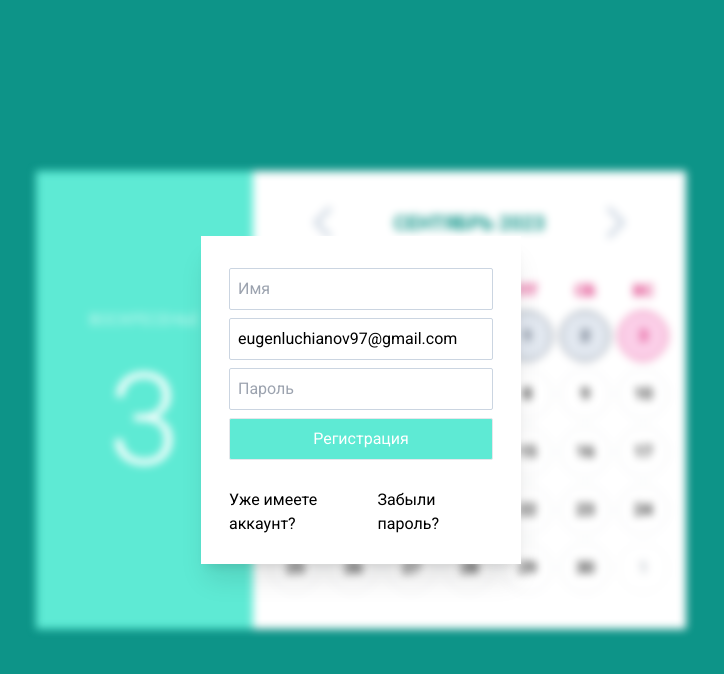
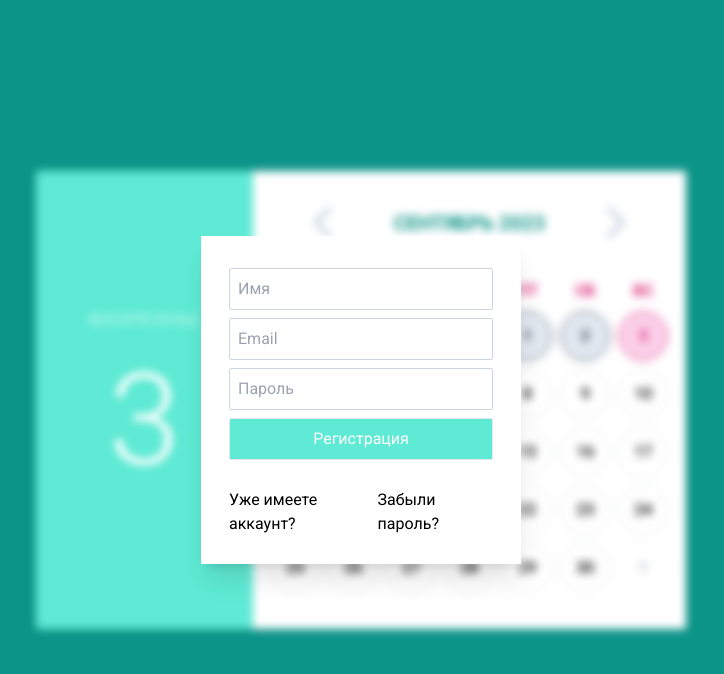
Before and after one commit to eugenluchianov97/todo-list, a React (Create React App) app: page / in a window 1280 px wide. Both pictures are taken after a click on the element "Регистрация". Shown: the top 674 px of the page, without its empty margins (279-1003 px from the left). Built offline with nearby package versions, Linux system fonts and the light colour scheme; no server answers.

Commit message:
12.09.2023 20:57

```diff
--- a/src/App.tsx
+++ b/src/App.tsx
@@ -29,11 +29,11 @@ function App() {
         else{
             openModal(<Login openModal={openModal}/>);
         }
-        axios.get('http://localhost:8000/api/me', config).then(res => {
-            console.log(res)
-        }).catch(err => {
-            console.log(err)
-        });
+        // axios.get('http://localhost:8000/api/me', config).then(res => {
+        //     console.log(res)
+        // }).catch(err => {
+        //     console.log(err)
+        // });
     },[])
 
 
--- a/src/api.tsx
+++ b/src/api.tsx
@@ -21,6 +21,20 @@ export const login = (data:any) => {
     return csrf_cookie().then((res:any) => {
         return axios.post(host+'/api/auth/login',data, config)
     })
+}
+
+
+export const register = (data:any) => {
+    const config = {
+        headers:{
+            "Accept":"application/json",
+        },
+        withCredentials: true
+    }
+
+    return csrf_cookie().then((res:any) => {
+        return axios.post(host+'/api/auth/register',data, config)
+    })
 
 
 }
--- a/src/components/Login/Component.tsx
+++ b/src/components/Login/Component.tsx
@@ -63,10 +63,10 @@ export default (props:LoginProps) => {
     }
 
     const openRegister = () => {
-        props.openModal(<Register/>)
+        props.openModal(<Register openModal={props.openModal}/>)
     }
-    const emailClass = "my-1 outline-none border border-slate-300 rounded-sm p-2 w-full " + (emailEr.length > 0 || credentialsEr.length > 0  ? "border-red-300" : "")
-    const passwordClass = "my-1 outline-none border border-slate-300 rounded-sm p-2 w-full " + (passwordEr.length > 0 || credentialsEr.length > 0? "border-red-300" : "")
+    const emailClass = "my-1 outline-none border  rounded-sm p-2 w-full " + (emailEr.length > 0 || credentialsEr.length > 0  ? "border-red-300" : "border-slate-300")
+    const passwordClass = "my-1 outline-none border rounded-sm p-2 w-full " + (passwordEr.length > 0 || credentialsEr.length > 0? "border-red-300" : "border-slate-300")
     return (
 
         <>
--- a/src/components/Register/Component.tsx
+++ b/src/components/Register/Component.tsx
@@ -1,9 +1,14 @@
 import React, {useState} from "react";
-import {login} from "../../api";
+import {register} from "../../api";
 
+import Login from "./../Login/Component"
 
-export default () => {
-    const [email, setEmail] = useState('eugenluchianov97@gmail.com');
+interface RegisterProps {
+    openModal:(element: JSX.Element) => void,
+}
+
+export default (props:RegisterProps) => {
+    const [email, setEmail] = useState('');
     const [password, setPassword] = useState('');
     const [name, setName] = useState('');
     const [emailEr, setEmailEr] = useState([]);
@@ -13,51 +18,47 @@ export default () => {
     const [loading, setLoading] = useState(false);
 
     const Register = () => {
-        // setLoading(true)
+        setLoading(true)
         //
-        // const data = {
-        //     email:email,
-        //     password:password
-        // }
-        // login(data).then((res:any) => {
-        //
-        //     if(res.status === 200){
-        //         localStorage.setItem('token',res.data.token);
-        //     }
-        //     setLoading(false)
-        //
-        // }).catch(err => {
-        //     if(err.response.status === 422){
-        //         Object.entries(err.response.data.errors).map((er :any) => {
-        //             if(er[0] === 'email') {
-        //                 setEmailEr(er[1])
-        //             }
-        //
-        //             if(er[0] === 'password') {
-        //                 setPasswordEr(er[1])
-        //             }
-        //
-        //         })
-        //
-        //     }
-        //
-        //     if(err.response.status === 401){
-        //         Object.entries(err.response.data.errors).map((er :any) => {
-        //             if(er[0] === 'credentials') {
-        //                 setCredentialsEr(er[1])
-        //             }
-        //
-        //
-        //         })
-        //
-        //     }
-        //
-        //     setLoading(false)
-        // });
+        const data = {
+            email:email,
+            password:password,
+            name:name
+        }
+        register(data).then((res:any) => {
+
+            if(res.status === 200){
+                localStorage.setItem('token',res.data.token);
+            }
+            setLoading(false)
+
+        }).catch(err => {
+            if(err.response.status === 422){
+                Object.entries(err.response.data.errors).map((er :any) => {
+                    if(er[0] === 'name') {
+                        setNameEr(er[1])
+                    }
+                    if(er[0] === 'email') {
+                        setEmailEr(er[1])
+                    }
+                    if(er[0] === 'password') {
+                        setPasswordEr(er[1])
+                    }
+
+                })
+
+            }
+            setLoading(false)
+        });
 
     }
-    const emailClass = "my-1 outline-none border border-slate-300 rounded-sm p-2 w-full " + (emailEr.length > 0 || credentialsEr.length > 0  ? "border-red-300" : "")
-    const passwordClass = "my-1 outline-none border border-slate-300 rounded-sm p-2 w-full " + (passwordEr.length > 0 || credentialsEr.length > 0? "border-red-300" : "")
+
+    const openLogin = () => {
+        props.openModal(<Login openModal={props.openModal}/>)
+    }
+    const emailClass = "my-1 outline-none border rounded-sm p-2 w-full " + (emailEr.length > 0 ? "border-red-300" : "border-slate-300 ")
+    const passwordClass = "my-1 outline-none border  rounded-sm p-2 w-full " + (passwordEr.length > 0 ? "border-red-300" : "border-slate-300")
+    const nameClass = "my-1 outline-none border  rounded-sm p-2 w-full " + (nameEr.length > 0 ? "border-red-300" : "border-slate-300")
 
     return (
         <div className="w-4/5 sm:w-1/2  lg:w-1/4 bg-white p-1 sm:p-4 shadow-xl relative">
@@ -78,7 +79,7 @@ export default () => {
             )}
 
             <div className="p-3">
-                <input value={name} onChange={(e) => {setName(e.target.value);setNameEr([]);setCredentialsEr([])}} className={emailClass} type="text" placeholder="Имя"/>
+                <input value={name} onChange={(e) => {setName(e.target.value);setNameEr([]);setCredentialsEr([])}} className={nameClass} type="text" placeholder="Имя"/>
                 {nameEr.length > 0 && (
                     <p className="text-red-300">{nameEr[0]}</p>
                 )}
@@ -99,7 +100,7 @@ export default () => {
                 <button onClick={Register} className="my-1 outline-none border bg-teal-300 text-white rounded-sm p-2 w-full">Регистрация</button>
             </div>
             <div className="p-3 flex justify-between">
-                <p className="cursor-pointer hover:text-teal-300">Уже имеете аккаунт?</p>
+                <p onClick={openLogin} className="cursor-pointer hover:text-teal-300">Уже имеете аккаунт?</p>
                 <p className="cursor-pointer hover:text-teal-300">Забыли пароль?</p>
             </div>
 
```
Also changed, not shown: 1 other file (tests, documents, lock files or other folders).
